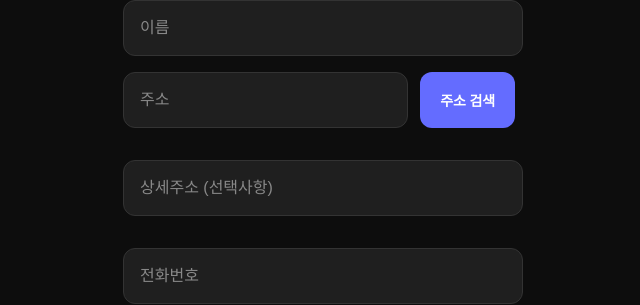
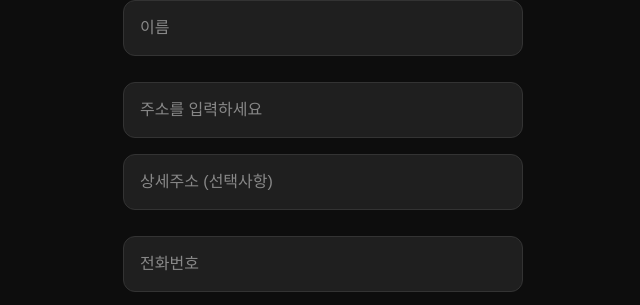
Before and after one commit to SafeView/Frontend, a React (Vite) app: page /signup in a window 1280 px wide. Shown: the part 285-590 px from the top of the page, without its empty margins (317-957 px from the left). Built offline with nearby package versions, Linux system fonts and the light colour scheme; no server answers.

Commit message:
FEAT : 주소 상세 입력으로 변경

```diff
--- a/src/components/AddressInput/AddressInput.module.css
+++ b/src/components/AddressInput/AddressInput.module.css
@@ -1,22 +1,15 @@
-/* 주소 검색 관련 스타일 */
+/* 🔹 주소 입력 전체 섹션 */
 .addressSection {
+    margin: 10px 0;
     width: 100%;
-  max-width: 100%;
-  margin-bottom: 1rem;
+    display: flex;
+    flex-direction: column;
+    gap: 0;
 }
 
-.addressInputWrapper {
-  position: relative;
+/* 🔹 기본 주소 입력 */
+.addressInput {
     width: 100%;
-  max-width: 100%;
-  margin-bottom: 1rem;
-  display: flex;
-  align-items: flex-start;
-  gap: 12px;
-}
-
-.addressInput {
-  flex: 1;
     padding: 0 1rem;
     border: 1px solid #333;
     border-radius: 12px;
@@ -40,41 +33,10 @@
     font-weight: 400;
 }
 
-.addressSearchButton {
-  padding: 0 1.25rem;
-  border-radius: 12px;
-  border: none;
-  background-color: #646cff;
-  color: white;
-  cursor: pointer;
-  font-size: 0.875rem;
-  font-weight: 600;
-  transition: all 0.2s ease;
-  white-space: nowrap;
-  height: 56px;
-  display: flex;
-  align-items: center;
-  justify-content: center;
-  margin-top: 0;
-  letter-spacing: -0.01em;
-}
-
-.addressSearchButton:hover {
-  background-color: #535bf2;
-  transform: translateY(-1px);
-  box-shadow: 0 4px 12px rgba(100, 108, 255, 0.3);
-}
-
-.addressSearchButton:active {
-  transform: translateY(0);
-  box-shadow: 0 2px 8px rgba(100, 108, 255, 0.2);
-}
-
+/* 🔹 상세 주소 입력 */
 .detailInput {
     width: 100%;
-  max-width: 100%;
     padding: 0 1rem;
-  margin-bottom: 1rem;
     border: 1px solid #333;
     border-radius: 12px;
     background-color: #1f1f1f;
@@ -96,3 +58,11 @@
     color: #888;
     font-weight: 400;
 }
+
+/* 🔹 에러 메시지 */
+.error {
+    color: #ef4444;
+    font-size: 0.875rem;
+    margin-top: -0.5rem;
+    margin-left: 0.25rem;
+}
--- a/src/components/AddressInput/AddressInput.tsx
+++ b/src/components/AddressInput/AddressInput.tsx
@@ -1,87 +1,65 @@
-// React의 useState 훅을 가져와 상태 관리를 할 수 있게 함
+// src/components/AddressInput/AddressInput.tsx
+
+// ✅ React의 useState 훅을 가져와 상태를 관리
 import { useState } from "react";
 
-// CSS 모듈을 import해서 컴포넌트 스타일링에 사용
+// ✅ CSS 모듈 import
 import styles from "./AddressInput.module.css";
-
-// 주소 검색을 위한 모달 컴포넌트 import
-import AddressSearchModal from "../AddressSearch/AddressSearchModal";
-
-// AddressResult 타입을 import (주소 검색 API의 결과 타입으로 추정됨)
-import type { AddressResult } from "../../types/address";
 
 // 🔹 컴포넌트 props 타입 정의
 interface AddressInputProps {
-    address: string; // 현재 선택된 주소
-    detailAddress: string; // 상세 주소 (사용자가 입력)
-    onAddressChange: (address: string) => void; // 주소가 바뀔 때 실행할 콜백
-    onDetailAddressChange: (detailAddress: string) => void; // 상세 주소가 바뀔 때 실행할 콜백
+    address: string; // 기본 주소
+    detailAddress: string; // 상세 주소
+    onAddressChange: (address: string) => void; // 주소 변경 콜백
+    onDetailAddressChange: (detailAddress: string) => void; // 상세 주소 변경 콜백
 }
 
-// 🔹 AddressInput 컴포넌트 정의 (props 구조 분해 할당 방식으로 받음)
+// 🔹 AddressInput 컴포넌트 정의
 const AddressInput = ({
                           address,
                           detailAddress,
                           onAddressChange,
                           onDetailAddressChange
                       }: AddressInputProps) => {
+    // 🔸 주소 유효성 검사 (선택 사항)
+    const [error, setError] = useState<string | null>(null);
 
-    // 주소 검색 모달을 보여줄지 여부를 관리하는 상태
-    const [showAddressModal, setShowAddressModal] = useState(false);
+    // 🔹 주소 입력 변경 핸들러
+    const handleAddressChange = (e: React.ChangeEvent<HTMLInputElement>) => {
+        const value = e.target.value;
+        onAddressChange(value);
 
-    // 🔹 모달을 여는 함수
-    const openAddressSearch = () => {
-        setShowAddressModal(true); // 모달 표시
+        // 간단한 유효성 예시 (너무 짧은 입력 방지)
+        if (value.trim().length < 3) {
+            setError("주소를 정확히 입력해주세요.");
+        } else {
+            setError(null);
+        }
     };
 
-    // 🔹 모달을 닫는 함수
-    const closeAddressSearch = () => {
-        setShowAddressModal(false); // 모달 숨김
-    };
-
-    // 🔹 주소 선택 시 실행되는 콜백
-    const handleAddressSelect = (addressData: AddressResult) => {
-        onAddressChange(addressData.roadAddress); // roadAddress 값을 부모로 전달
-    };
-
-    // 🔹 컴포넌트 렌더링
     return (
         <div className={styles.addressSection}>
-            {/* 주소 입력 필드와 검색 버튼이 포함된 래퍼 */}
-            <div className={styles.addressInputWrapper}>
-                <input
-                    className={styles.addressInput} // 주소 input에 적용할 CSS 클래스
-                    placeholder="주소" // placeholder 텍스트
-                    value={address} // 현재 선택된 주소를 보여줌
-                    readOnly // 사용자가 직접 수정하지 못하도록 readOnly 설정
-                />
-                <button
-                    type="button"
-                    onClick={openAddressSearch} // 버튼 클릭 시 모달 오픈
-                    className={styles.addressSearchButton}
-                >
-                    주소 검색
-                </button>
-            </div>
+            {/* 기본 주소 입력 */}
+            <input
+                className={styles.addressInput}
+                placeholder="주소를 입력하세요"
+                value={address}
+                onChange={handleAddressChange}
+            />
 
-            {/* 상세 주소 입력 필드 */}
+            {/* 상세 주소 입력 */}
             <input
                 className={styles.detailInput}
                 placeholder="상세주소 (선택사항)"
-                value={detailAddress} // 입력된 상세 주소 값
-                onChange={(e) => onDetailAddressChange(e.target.value)} // 입력 시 콜백 실행
+                value={detailAddress}
+                onChange={(e) => onDetailAddressChange(e.target.value)}
             />
 
-            {/* 주소 검색 모달 조건부 렌더링 */}
-            {showAddressModal && (
-                <AddressSearchModal
-                    onClose={closeAddressSearch} // 모달 닫기 핸들러 전달
-                    onSelect={handleAddressSelect} // 주소 선택 핸들러 전달
-                />
-            )}
+            {/* 에러 메시지 표시 */}
+            {error && <p className={styles.error}>{error}</p>}
         </div>
     );
 };
 
-// 컴포넌트를 외부에서 사용할 수 있도록 export
+// ✅ 외부에서 사용 가능하도록 export
 export default AddressInput;
```
Lines whose indentation alone changed are shown as unchanged.
